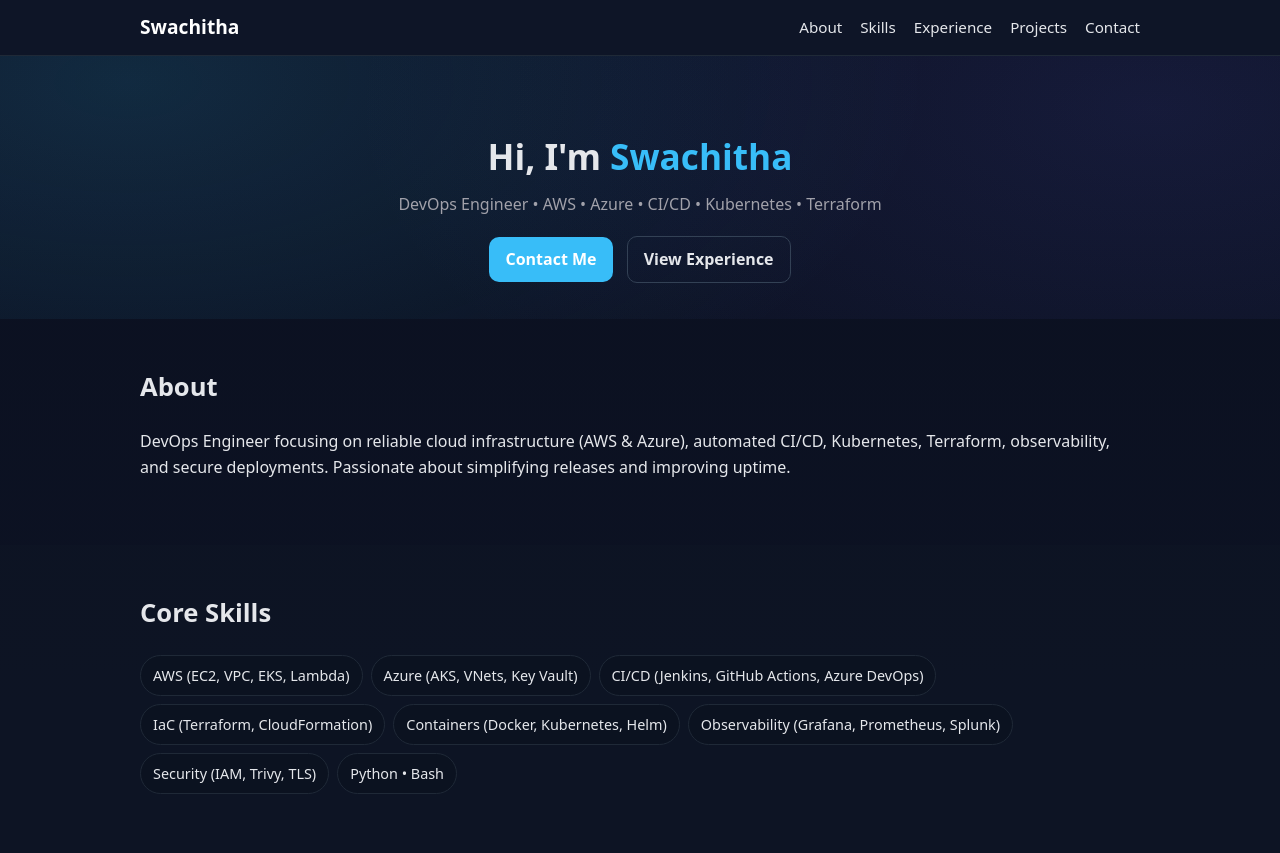
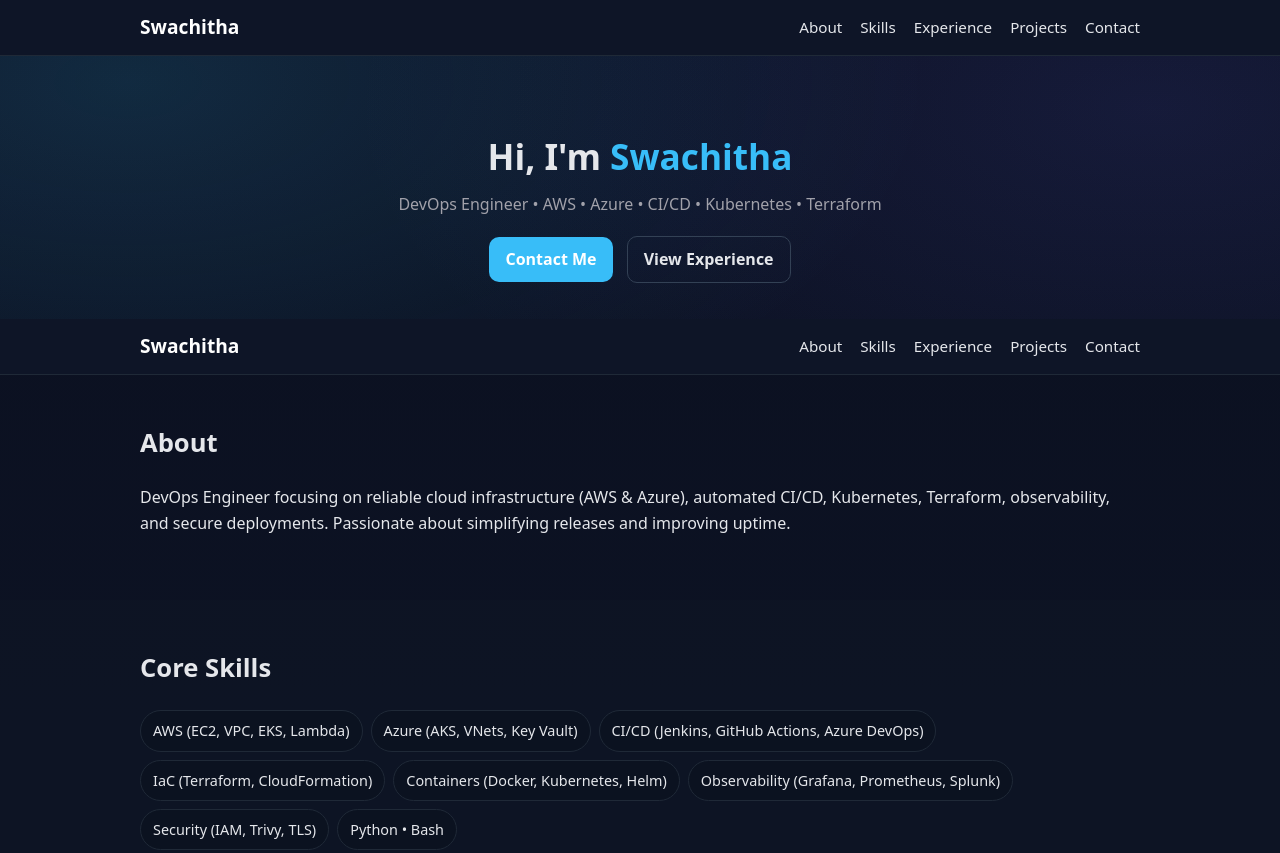
Before and after one commit to swachitha9/Swachitha--Portfolio, a plain HTML site: page index.html in a window 1280 px wide. Shown: the top 853 px of the page. Drawn offline with Linux system fonts and the light colour scheme.

Commit message:
Update index.html

```diff
--- a/index.html
+++ b/index.html
@@ -34,6 +34,20 @@
         </div>
       </div>
     </section>
+
+    <header class="site-header">
+  <div class="container nav">
+    <a class="brand" href="#">Swachitha</a>
+    <button id="menuBtn" class="menu-btn" aria-label="Toggle navigation">☰</button>
+    <nav id="menu" class="menu">
+      <a href="#about">About</a>
+      <a href="#skills">Skills</a>
+      <a href="#experience">Experience</a>
+      <a href="#projects">Projects</a>
+      <a href="#contact">Contact</a>
+    </nav>
+  </div>
+</header>
 
     <section id="about" class="section">
       <div class="container">
```
